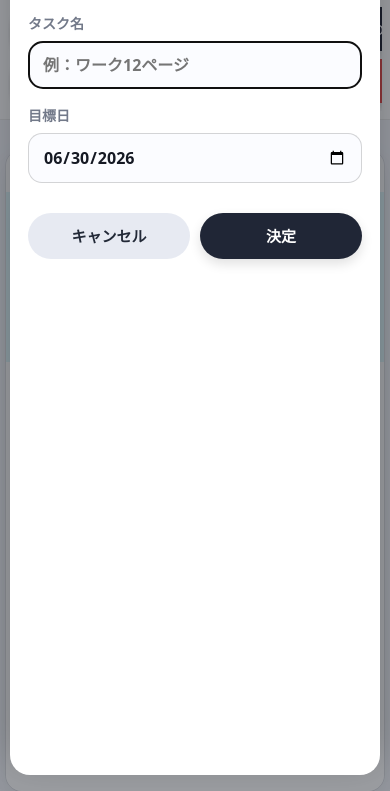
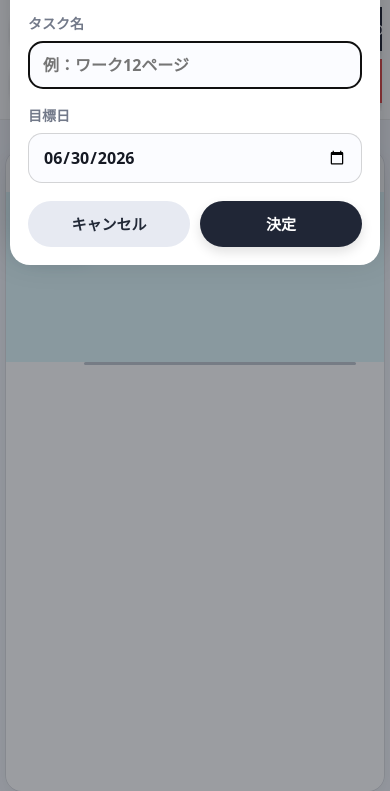
Before and after one commit to Fugu0141/Cherry-ToDo, a plain HTML site: page index.html in a window 390 px wide. Both pictures are taken after a click on the button "＋ ルート". Shown: the part 53-844 px from the top of the page. Drawn offline with Linux system fonts and the light colour scheme.

Commit message:
Keep mobile modal height compact

```diff
--- a/mobile-ux.css
+++ b/mobile-ux.css
@@ -21,9 +21,12 @@
 
   .modal {
     position: relative !important;
+    flex: 0 0 auto !important;
     width: 100% !important;
     max-width: none !important;
-    max-height: min(78dvh, calc(var(--mobile-visible-height, 100dvh) - 16px)) !important;
+    height: fit-content !important;
+    min-height: 0 !important;
+    max-height: min(72dvh, calc(var(--mobile-visible-height, 100dvh) - 16px)) !important;
     margin: 0 !important;
     padding: 22px 18px calc(18px + env(safe-area-inset-bottom)) !important;
     border-radius: 24px 24px 0 0 !important;
@@ -39,7 +42,9 @@
 
   body.mobileImeOpen .modal,
   body.mobileModalInputActive .modal {
-    max-height: calc(var(--mobile-visible-height, 100dvh) - 16px) !important;
+    height: fit-content !important;
+    min-height: 0 !important;
+    max-height: min(72dvh, calc(var(--mobile-visible-height, 100dvh) - 16px)) !important;
     border-radius: 20px !important;
   }
 
@@ -75,19 +80,18 @@
   }
 
   .modalActions {
-    position: sticky !important;
-    bottom: 0 !important;
+    position: static !important;
     display: grid !important;
     grid-template-columns: 1fr 1fr !important;
     gap: 10px !important;
-    margin: 18px -18px calc(-18px - env(safe-area-inset-bottom)) !important;
-    padding: 12px 18px calc(14px + env(safe-area-inset-bottom)) !important;
-    background: linear-gradient(180deg, rgba(255,255,255,.82), #fff 38%) !important;
+    margin: 18px 0 0 !important;
+    padding: 0 !important;
+    background: transparent !important;
   }
 
   body.mobileImeOpen .modalActions,
   body.mobileModalInputActive .modalActions {
-    padding-bottom: 14px !important;
+    padding-bottom: 0 !important;
   }
 
   .modalActions button {
```
